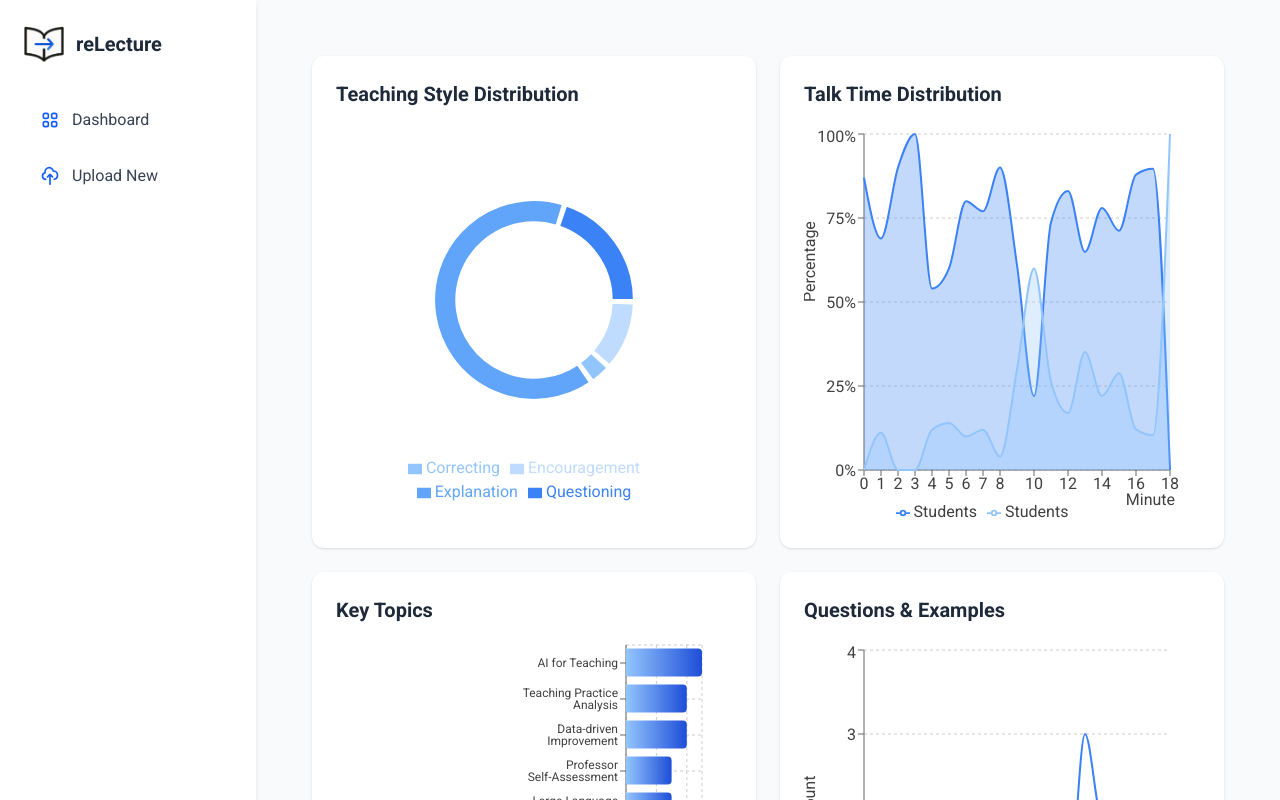
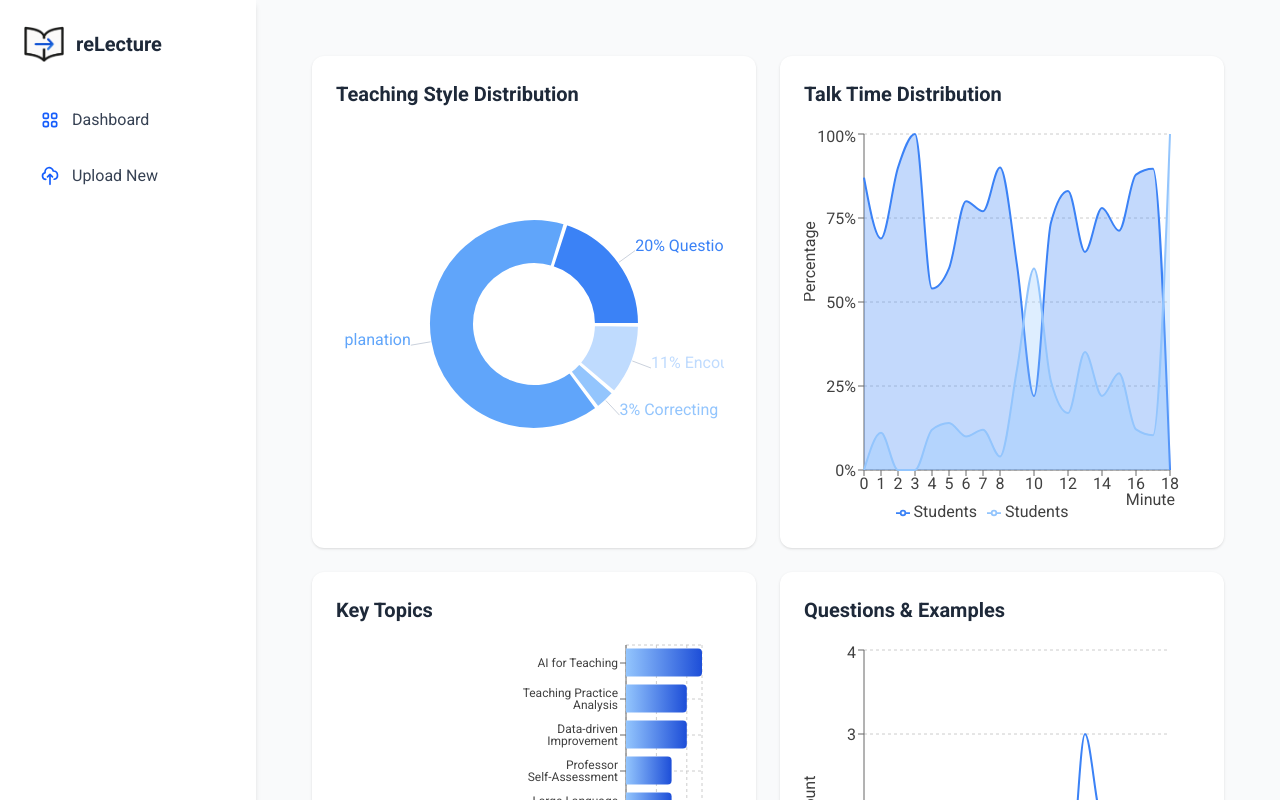
Before and after one commit to Afroefras/education-ai-analytics, a React (Vite) app in the folder frontend/: page /visualization-test in a window 1280 px wide. Shown: the top 800 px of the page. Built offline with nearby package versions, Linux system fonts and the light colour scheme.

Commit message:
Update TeachingStyleChart.jsx

```diff
--- a/frontend/src/components/Charts/TeachingStyleChart.jsx
+++ b/frontend/src/components/Charts/TeachingStyleChart.jsx
@@ -1,4 +1,4 @@
-import { PieChart, Pie, Cell, Legend, ResponsiveContainer, Tooltip } from 'recharts';
+import { PieChart, Pie, Cell, ResponsiveContainer, Tooltip, LabelList } from 'recharts';
 
 // Lighter blue color palette
 const COLORS = [
@@ -25,22 +25,37 @@ const TeachingStyleChart = ({ data = [] }) => {
       })).filter(item => item.value > 0);
 
   return (
-    <div className="h-full w-full flex items-center justify-center">
-      <div className="relative w-full" style={{ aspectRatio: '1/1', maxWidth: '280px' }}>
+    <div className="h-full w-full flex items-center justify-center p-2">
+      <div className="relative w-full h-full min-h-[250px] mx-auto">
         <ResponsiveContainer width="100%" height="100%">
-          <PieChart>
+          <PieChart margin={{ top: 40, right: 40, bottom: 40, left: 40 }}>
             <Pie
               data={pieData}
               dataKey="value"
               nameKey="name"
               cx="50%"
               cy="50%"
-              innerRadius="70%"
-              outerRadius="90%"
-              paddingAngle={2}
-              labelLine={false}
+              innerRadius="40%"
+              outerRadius="70%"
+              paddingAngle={1}
               animationBegin={100}
               animationDuration={1500}
+              label={({ name, percent, value }) => {
+                // Always show label with consistent format
+                return `${(percent * 100).toFixed(0)}% ${name}`;
+              }}
+              labelLine={{
+                stroke: '#94a3b8',
+                strokeWidth: 0.5,
+                length: 10,
+                lengthType: 'pixel',
+              }}
+              labelStyle={{
+                fontSize: '11px',
+                fill: textColor,
+                fontWeight: '500',
+                textShadow: '0 0 5px white',
+              }}
             >
             {pieData.map((entry, index) => (
               <Cell
@@ -50,7 +65,7 @@ const TeachingStyleChart = ({ data = [] }) => {
                 strokeWidth={2}
               />
             ))}
-          </Pie>
+            </Pie>
           <Tooltip
             formatter={(value) => [`${(value * 100).toFixed(1)}%`, 'Percentage']}
             contentStyle={{
@@ -61,18 +76,7 @@ const TeachingStyleChart = ({ data = [] }) => {
               boxShadow: '0 4px 6px -1px rgba(0, 0, 0, 0.1), 0 2px 4px -1px rgba(0, 0, 0, 0.06)'
             }}
           />
-            <Legend
-              layout="horizontal"
-              verticalAlign="bottom"
-              align="center"
-              wrapperStyle={{
-                position: 'absolute',
-                bottom: '-40px',
-                left: 0,
-                right: 0,
-                color: textColor
-              }}
-            />
+            {/* Legend removed - labels are now directly on the chart */}
           </PieChart>
         </ResponsiveContainer>
       </div>
```
